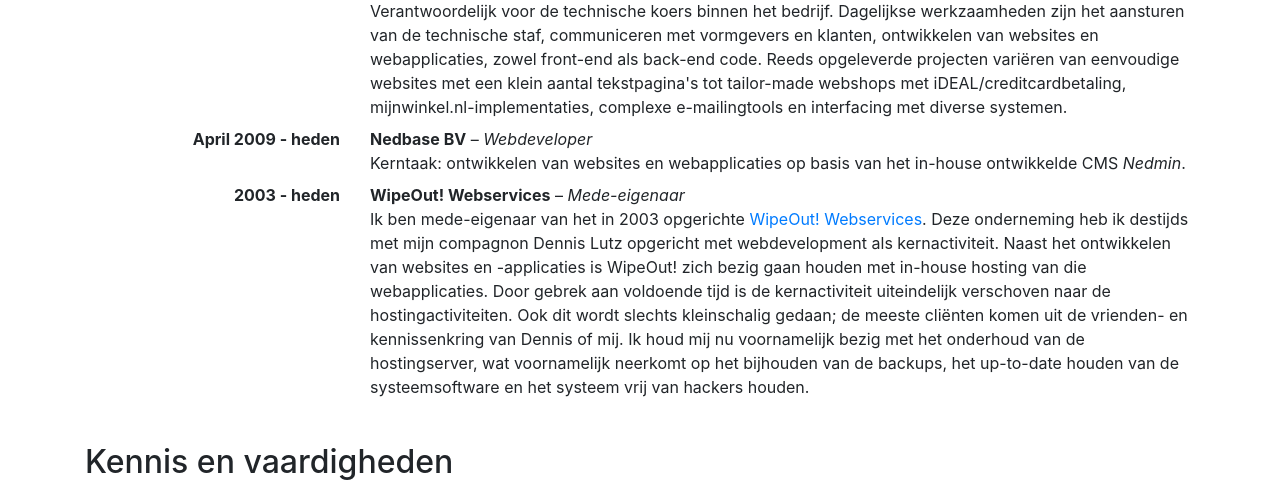
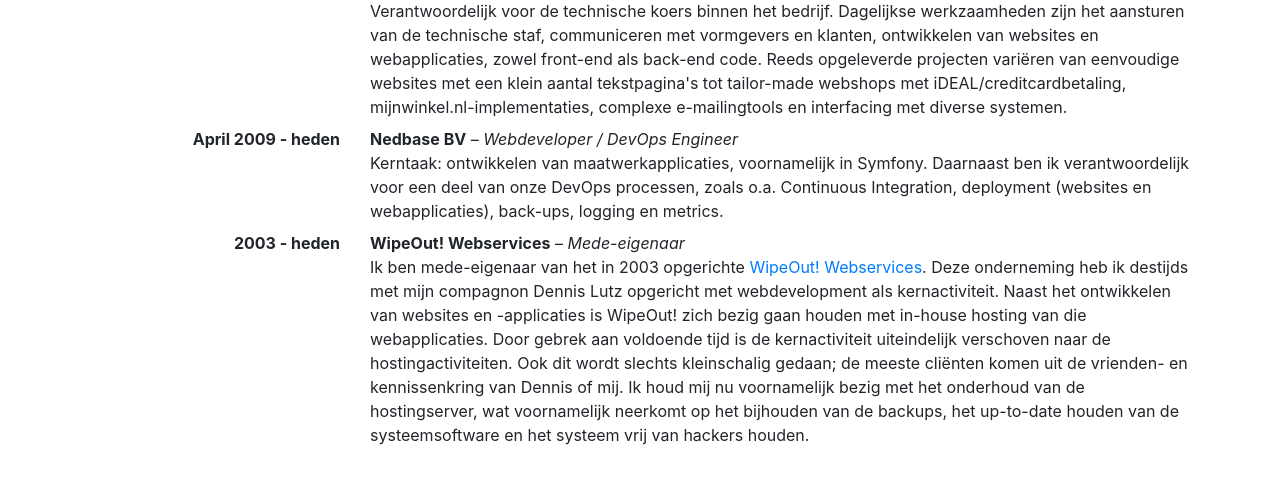
Before and after one commit to leonboot/leonboot-dev-src, a website with bundled scripts: page public/index.html in a window 1280 px wide. Shown: the part 1902-2384 px from the top of the page. Built offline with nearby package versions, Linux system fonts and the light colour scheme; files whose address does not match are found by name.

Commit message:
Updated current job

```diff
--- a/public/index.html
+++ b/public/index.html
@@ -162,8 +162,10 @@
               </dd>
               <dt class="col-sm-3">April 2009 - heden</dt>
               <dd class="col-sm-9">
-                <strong>Nedbase BV</strong> &ndash; <em>Webdeveloper</em><br>
-                Kerntaak: ontwikkelen van websites en webapplicaties op basis van het in-house ontwikkelde CMS <em>Nedmin</em>.
+                <strong>Nedbase BV</strong> &ndash; <em>Webdeveloper / DevOps Engineer</em><br>
+                Kerntaak: ontwikkelen van maatwerkapplicaties, voornamelijk in Symfony. Daarnaast ben ik verantwoordelijk voor een deel
+                van onze DevOps processen, zoals o.a. Continuous Integration, deployment (websites en webapplicaties), back-ups, logging en
+                metrics.
               </dd>
               <dt class="col-sm-3">2003 - heden</dt>
               <dd class="col-sm-9">
```
